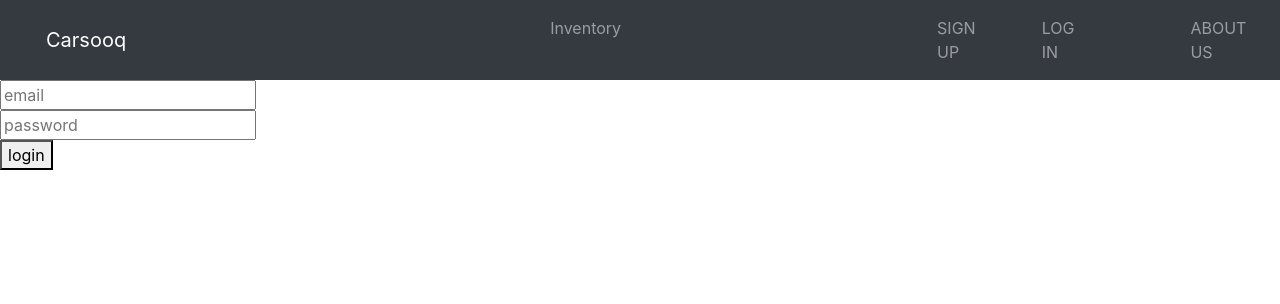
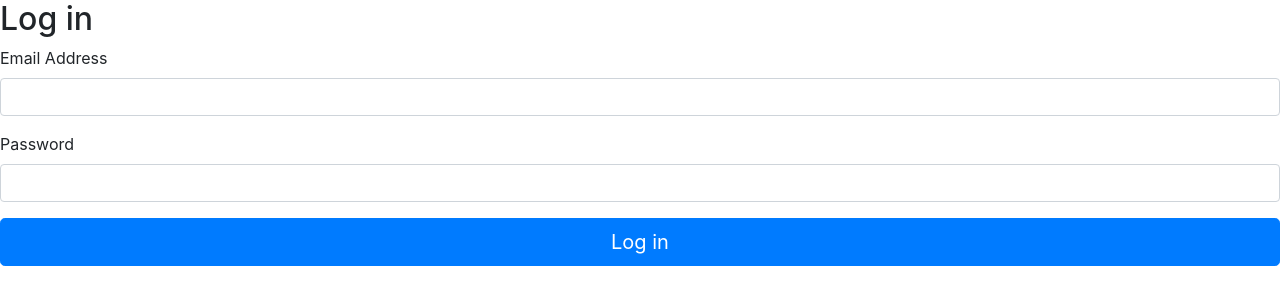
Before and after one commit to RazanTashman/carSooq, a React (Create React App) app: page /login in a window 1280 px wide. Shown: the top 304 px of the page. Built offline with nearby package versions, Linux system fonts and the light colour scheme.

Commit message:
pullchanges

```diff
--- a/src/login.jsx
+++ b/src/login.jsx
@@ -67,7 +67,7 @@ class Login extends React.Component {
 var that =this
     $.ajax({
       method: 'POST',
-      url:'http://localhost:5000/login',
+      url:'http://localhost:3000/login',
       data : JSON.stringify({
       email: this.state.email,
       password:this.state.password
@@ -85,28 +85,51 @@ var that =this
 render(){
   return (
 
-
-
-    <div>
-      <Nav />
-
-    <input name='email' type= 'email' placeholder="email" onChange={this.getTheInfo.bind(this)}/>
+<div class="signup-form">
+    <form  >
+		<div class="form-header">
+			<h2>Log in</h2>
+      </div>
+        <div class="form-group">
+			<label>Email Address</label>
+        	<input type="email" class="form-control" name="email" required="required" onChange={this.getTheInfo.bind(this)}/>
     <div style={{ fontSize: 12, color: "red" }}>
             {this.state.emailError}
           </div>
-    <input name='password' placeholder="password" type='password' onChange={this.getTheInfo.bind(this)}/>
+        </div>
+ <div class="form-group">
+<label>Password</label>
+            <input type="password" class="form-control" name="password" required="required" onChange={this.getTheInfo.bind(this)}/>
     <div style={{ fontSize: 12, color: "red" }}>
             {this.state.passwordError}
           </div>
-    <button onClick={this.validate.bind(this)}>login</button>
-  </div>
+        </div>
+        <div class="form-group">
+			<button type="submit" className="btn btn-primary btn-block btn-lg" onClick={this.login.bind(this)}>Log in</button>
+		</div>
+
+        </form></div>
+
+  /* //   <div>
+  //     <Nav />
+
+  //   <input name='email' type= 'email' placeholder="email" onChange={this.getTheInfo.bind(this)}/>
+  //   <div style={{ fontSize: 12, color: "red" }}>
+  //           {this.state.emailError}
+  //         </div>
+  //   <input name='password' placeholder="password" type='password' onChange={this.getTheInfo.bind(this)}/>
+  //   <div style={{ fontSize: 12, color: "red" }}>
+  //           {this.state.passwordError}
+  //         </div>
+  //   <button onClick={this.validate.bind(this)}>login</button>
+  // </div>
 
 
 
 
 
 //////////////////////////////////////////////////
-
+ */
 
   )
 }
```
